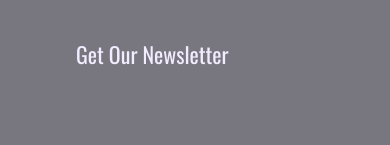
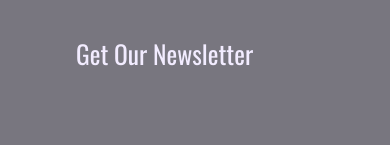
Before and after one commit to dmarti41/Lab-3-DM, a plain HTML site: page index.html in a window 390 px wide. Shown: the top 145 px of the page. Drawn offline with nearby package versions, Linux system fonts and the light colour scheme; a script that the page names is missing; a web font is replaced by a local one.

```diff
--- a/css/screen.css
+++ b/css/screen.css
@@ -212,7 +212,7 @@ label {
 	h1
 	{
 		margin: 15px 50px 75px;
-
+		font-size: 1.16em;
 	}
 }
 
```
